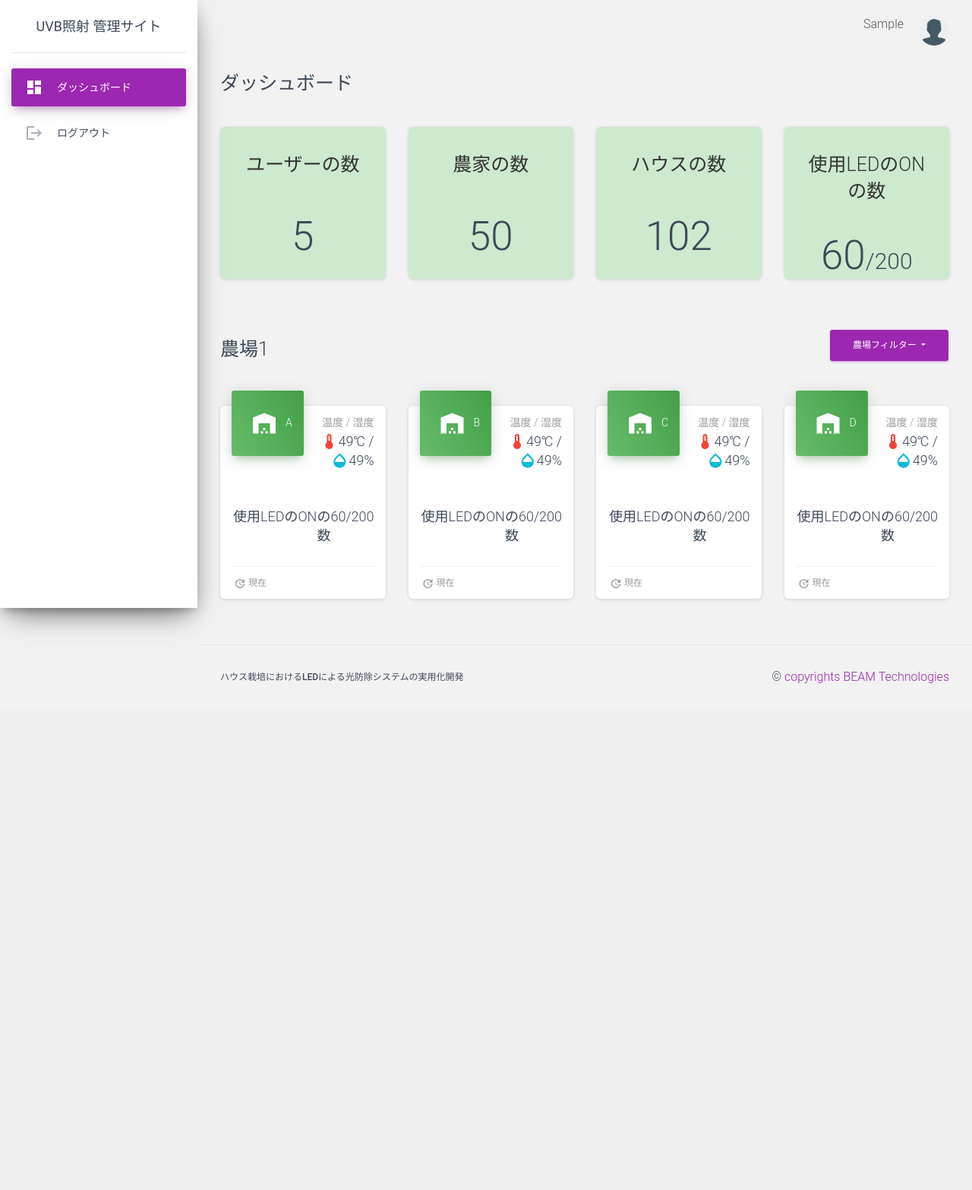
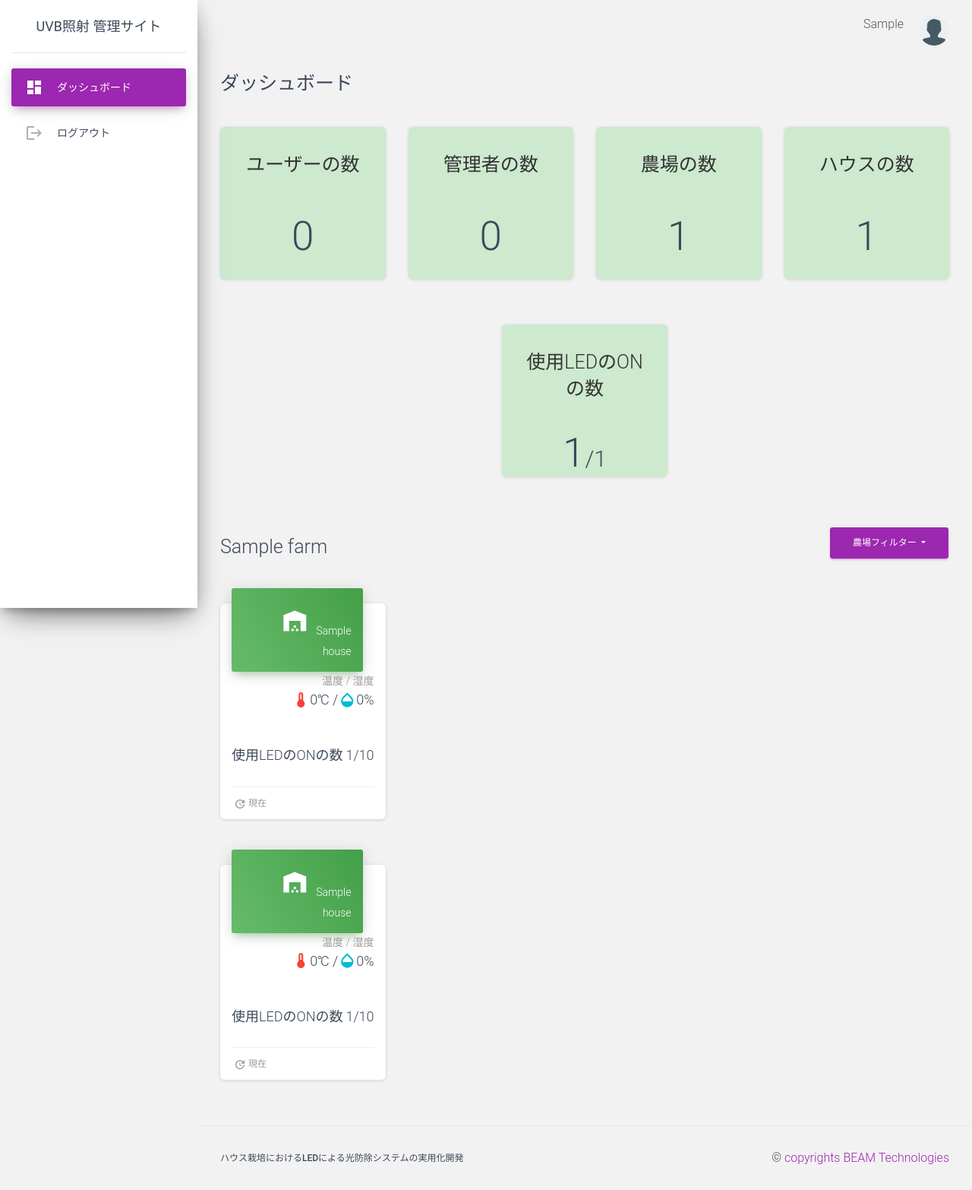
Before and after one commit to manirajpandian/uvb-light-system, a Django app: page / in a window 1280 px wide. Shown: the whole page at 76% size. Before the commit the page ends 899 px from the top, so only its background shows below. Run offline with Django 3.2, Linux system fonts and the light colour scheme; a user stored in the database is signed in; tables that the repository leaves empty hold one stand-in row (values such as "Sample post"); parts of the project's set-up code (start-up, migrations or seed data) failed here and were passed over; some libraries are stand-ins or nearby versions.

Commit message:
Delete house and Dashboard

```diff
--- a/apps/home/urls.py
+++ b/apps/home/urls.py
@@ -10,13 +10,11 @@ urlpatterns = [
 
     # The home page
     path('', views.index, name='home'),
-    # path('user_list', views.user_list, name='user_list'),
-    # path('add_user', views.add_user, name="add_user"),
-    # path('delete_user', views.delete_user, name='delete_user'),
-    # path('update_user',views.update_user,name='update_user'), #/<str:pk>
+    path('<int:farm_id>/', views.index, name='home_with_farm'),
     path('house_list',views.house_list, name="house_list"),
     path('house_list/<int:farm_id>/', views.house_list, name='house_list_with_farm'),
-    # path('update_house_status/<str:house_id>/', views.update_house_status, name='update_house_status'),
+    path('delete_house/<str:house_id>/', views.delete_house, name='delete_house'),
+    path('delete_house/<str:house_id>/<int:farm_id>/', views.delete_house, name='delete_house_with_farm'),
     path('add_house',views.add_house,name="add_house"),
     path('farm_manage',views.farm_manage, name="farm_manage"),
     path('house_lights',views.house_lights, name='house_lights'),
--- a/apps/home/views.py
+++ b/apps/home/views.py
@@ -18,21 +18,90 @@ from django.contrib.auth.models import User
 
 
 @login_required(login_url="/login/")
-def index(request):
-    print('request.user.id',request.user.id)
-    current_user_id = request.user.id
-    session_profile_obj, created = Profile.objects.get_or_create(user_id=current_user_id)
+def index(request,farm_id=None):
+    try:
+        print('request.user.id',request.user.id)
+        current_user_id = request.user.id
+        session_profile_obj, created = Profile.objects.get_or_create(user_id=current_user_id)
 
-    user_profile_image = request.session.get('user_profile_image')
-    request.session['role_id'] = session_profile_obj.role_id
-    user_role_id = request.session.get('role_id')
+        user_profile_image = request.session.get('user_profile_image')
+        request.session['role_id'] = session_profile_obj.role_id
+        user_role_id = request.session.get('role_id')
 
-    context = {'segment': 'dashboard',
+        # Admin login active user count
+        user_count = User.objects.filter(profile__role_id=2,is_active=True,profile__mapped_under=current_user_id).count()
+
+        #Super Admin login active admin count
+        admin_count = User.objects.filter(profile__role_id=1,is_active=True,profile__mapped_under=current_user_id).count()
+
+        #Farm count under the current admin ID
+        farm_count = Farm.objects.filter(user__id=current_user_id).count()
+
+        #Active House count under the current admin ID
+        house_count = House.objects.filter(farm__user_id=current_user_id,is_active=True).count()
+
+        #Active and Inactive LED count under the current admin ID
+        led_on_count = LED.objects.filter(pole__line__house__farm__user_id=current_user_id,is_on=True).count()
+        led_full_count = LED.objects.filter(pole__line__house__farm__user_id=current_user_id).count()
+
+        #Admin - Farm Filter and House Display
+        farms = Farm.objects.all()
+        if len(farms) > 0:
+            selected_farm_id = request.GET.get('farm_id') or farm_id
+            if selected_farm_id:
+                houses = House.objects.filter(farm_id=selected_farm_id).select_related('plant')
+                selected_farm = Farm.objects.get(pk=selected_farm_id)
+                selected_farm_name = selected_farm.farm_name
+            else:
+                default_farm = Farm.objects.first()
+                houses = House.objects.filter(farm=default_farm).select_related('plant')
+                selected_farm = default_farm
+                selected_farm_name = selected_farm.farm_name
+
+            for house in houses:
+                house.house_led_on_count = LED.objects.filter(pole__line__house_id=house.house_id, is_on=True).count()
+
+            #User House Display
+            user_houses= House.objects.filter(user__id=current_user_id).select_related('plant')
+            for house in user_houses:
+                house.uHouse_led_on_count = LED.objects.filter(pole__line__house_id=house.house_id, is_on=True).count()
+
+            context = {
+                'segment': 'dashboard',
+                'user_profile_image': user_profile_image,
+                'user_role_id':user_role_id,
+                'user_count': user_count,
+                'admin_count': admin_count,
+                'farm_count':farm_count,
+                'house_count':house_count,
+                'led_on_count':led_on_count,
+                'led_full_count':led_full_count,
+                'farms': farms,
+                'houses': houses,
+                'selected_farm_name': selected_farm_name,
+                'user_houses':user_houses
+                }
+            if request.method == "GET":
+                html_template = loader.get_template('home/dashboard.html')
+                return HttpResponse(html_template.render(context, request))
+            return redirect('')
+
+        else:
+            context = {'segment': 'dashboard',
                'user_profile_image': user_profile_image,
-               'user_role_id':user_role_id
+               'user_role_id':user_role_id,
+               'user_count': user_count,
+               'admin_count': admin_count,
+               'farm_count':farm_count,
+               'house_count':house_count,
+               'led_on_count':led_on_count,
+               'led_full_count':led_full_count,
                }
-    html_template = loader.get_template('home/dashboard.html')
-    return HttpResponse(html_template.render(context, request))
+            html_template = loader.get_template('home/dashboard.html')
+            return HttpResponse(html_template.render(context, request))
+    except BrokenPipeError as e:
+        print('exception BrokenPipeError', e)
+        return HttpResponseServerError()
 
 def house_lights(request):
     context = {'segment': 'house_lights'}
@@ -364,3 +433,20 @@ def delete_plant(request, plant_id):
     except BrokenPipeError as e:
         print('exception BrokenPipeError', e)
         return HttpResponseServerError()
+
+def delete_house(request, house_id, farm_id):
+    try:
+        if request.method == 'POST':
+            if house_id:
+                house = get_object_or_404(House, pk=house_id)
+                house.delete()
+                house_success_msg = f'{house.house_name}ハウスが正常に削除されました。'     # House successfully deleted
+                messages.success(request, house_success_msg)
+                if farm_id:
+                    return redirect('house_list_with_farm', farm_id=farm_id)
+                else:
+                    return redirect('house_list')
+
+    except BrokenPipeError as e:
+        print('Exception BrokenPipeError', e)
+        return HttpResponseServerError()
--- a/apps/templates/home/dashboard.html
+++ b/apps/templates/home/dashboard.html
@@ -19,31 +19,45 @@
 
 <h3>ダッシュボード</h3>
 <div class="row justify-content-around">
+
   <div class="col-lg-3">
     <div class="card text-center custom-card-height color1">
       <div class="card-header">
         <h3 class="text-center">ユーザーの数</h3>
       </div>
       <div class="card-body d-flex flex-column justify-content-center align-items-center">
-        <h1 class="card-title">5</h1>
+        <h1 class="card-title">{{ user_count }}</h1>
       </div>
     </div>
   </div>
+
+  <div class="col-lg-3">
+    <div class="card text-center custom-card-height color1">
+      <div class="card-header">
+        <h3 class="text-center">管理者の数</h3>
+      </div>
+      <div class="card-body d-flex flex-column justify-content-center align-items-center">
+        <h1 class="card-title">{{ admin_count }}</h1>
+      </div>
+    </div>
+  </div>
+
   <div class="col-lg-3 ">
     <div class="card text-center custom-card-height color1">
       <div class="card-header">
-        <h3 class="text-center">農家の数</h3>
+        <h3 class="text-center">農場の数</h3>
       </div>
       <div class="card-body d-flex flex-column justify-content-center align-items-center">
-        <h1 class="card-title">50</h1>
+        <h1 class="card-title">{{ farm_count }}</h1>
       </div>
     </div>
   </div>
+
   <div class="col-lg-3">
     <div class="card text-center custom-card-height color1">
       <div class="card-header"> <h3 class="text-center">ハウスの数</h3> </div>
       <div class="card-body d-flex flex-column justify-content-center align-items-center">
-        <h1 class="card-title">102</h1>
+        <h1 class="card-title">{{ house_count }}</h1>
       </div>
     </div>
   </div>
@@ -52,7 +66,7 @@
     <div class="card text-center custom-card-height color1">
       <div class="card-header"> <h3 class="text-center">使用LEDのONの数</h3> </div>
       <div class="card-body d-flex flex-column justify-content-center align-items-center">
-        <h1 class="card-title">60<span style="font-size:30px;">/200</span></h1>
+        <h1 class="card-title">{{ led_on_count }}<span style="font-size:30px;">/{{ led_full_count }}</span></h1>
       </div>
     </div>
 </div>
@@ -60,112 +74,84 @@
 </div>
 <br>
 <div class="d-flex align-items-center justify-content-end justify-content-between mb-3">
-  <h3>農場1</h3>
+  <h3>{{ selected_farm_name }}</h3>
   <div class="dropdown my-2">
     <button class="btn btn-primary dropdown-toggle" type="button" id="dropdownMenuButton" data-toggle="dropdown" aria-haspopup="true" aria-expanded="false">
      <span>農場フィルター</span>
     </button>
     <div class="dropdown-menu" aria-labelledby="dropdownMenuButton">
-      <a class="dropdown-item" href="#">農場1</a>
-      <a class="dropdown-item" href="#">農場2</a>
-      <a class="dropdown-item" href="#">農場3</a>
+      {% for farm in farms %}
+          <a class="dropdown-item" href="{% url 'home_with_farm' farm_id=farm.farm_id %}">{{ farm.farm_name }}</a>
+      {% endfor %}
   </div>
   </div>
 </div>
+{% if houses|length > 0 %}
 
 <div class="row">
+  {% for house in houses %}
 <div class="col-lg-3 col-md-6 col-sm-6">
-    <a href="/house_lights">
+    <!-- <a href="/house_lights/{{ house.house_id }}"> -->
     <div class="card card-stats" style="cursor: pointer;">
         <div class="card-header card-header-success card-header-icon">
-        <div class="card-icon"><i class="material-icons">warehouse</i>A</div>
+            <div class="card-icon"><i class="material-icons">warehouse</i>{{ house.house_name }}</div>
             <p class="card-category">温度 / 湿度</p>
-        <h4 class="card-title" style="display: flex;align-items: center;justify-content: end;flex-wrap: wrap;">
-          <span class="material-icons text-danger">device_thermostat</span>49℃ /
-          <span class="material-icons text-info">opacity</span>49%
+            <h4 class="card-title" style="display: flex; align-items: center; justify-content: end; flex-wrap: wrap;">
+                <span class="material-icons text-danger">device_thermostat</span>0℃ /
+                <span class="material-icons text-info">opacity</span>0%
             </h4>
             <br>
             <br>
             <div class="card-title d-flex justify-content-between">
                 <h4>使用LEDのONの数</h4>
-          <h4>60/200</h4>
+                <h4>{{ house.house_led_on_count }}/{{ house.total_leds }}</h4>
             </div>
         </div>
         <div class="card-footer">
             <div class="stats"><i class="material-icons">update</i> 現在</div>
         </div>
     </div>
-  </a>
+    <!-- </a> -->
 </div>
+{% endfor %}
+{% else %}
+      <div class="text-center">
+        <h4 class="text-warning">ハウスがありません</h4>
+    </div>
+{% endif %}
+</div>
+{% if user_houses|length > 0 %}
+<div class="row">
+  {% for house in user_houses %}
 <div class="col-lg-3 col-md-6 col-sm-6">
-    <a href="/apps/templates/home/house-lights.html">
+    <!-- <a href="/house_lights/{{ house.house_id }}"> -->
     <div class="card card-stats" style="cursor: pointer;">
         <div class="card-header card-header-success card-header-icon">
-        <div class="card-icon"><i class="material-icons">warehouse</i>B</div>
+            <div class="card-icon"><i class="material-icons">warehouse</i>{{ house.house_name }}</div>
             <p class="card-category">温度 / 湿度</p>
-        <h4 class="card-title" style="display: flex;align-items: center;justify-content: end;flex-wrap: wrap;">
-          <span class="material-icons text-danger">device_thermostat</span>49℃ /
-          <span class="material-icons text-info">opacity</span>49%
+            <h4 class="card-title" style="display: flex; align-items: center; justify-content: end; flex-wrap: wrap;">
+                <span class="material-icons text-danger">device_thermostat</span>0℃ /
+                <span class="material-icons text-info">opacity</span>0%
             </h4>
             <br>
             <br>
             <div class="card-title d-flex justify-content-between">
                 <h4>使用LEDのONの数</h4>
-              <h4>60/200</h4>
+                <h4>{{ house.uHouse_led_on_count }}/{{ house.total_leds }}</h4>
             </div>
         </div>
         <div class="card-footer">
             <div class="stats"><i class="material-icons">update</i> 現在</div>
         </div>
     </div>
-  </a>
+    <!-- </a> -->
 </div>
-  <div class="col-lg-3 col-md-6 col-sm-6">
-    <a href="/apps/templates/home/house-lights.html">
-    <div class="card card-stats" style="cursor: pointer;">
-      <div class="card-header card-header-success card-header-icon">
-        <div class="card-icon"><i class="material-icons">warehouse</i>C</div>
-        <p class="card-category">温度 / 湿度</p>
-        <h4 class="card-title" style="display: flex;align-items: center;justify-content: end;flex-wrap: wrap;">
-          <span class="material-icons text-danger">device_thermostat</span>49℃ /
-          <span class="material-icons text-info">opacity</span>49%
-        </h4>
-        <br>
-        <br>
-        <div class="card-title d-flex justify-content-between">
-          <h4>使用LEDのONの数</h4>
-          <h4>60/200</h4>
+{% endfor %}
+{% else %}
+      <div class="text-center">
+        <h4 class="text-warning">ハウスがありません</h4>
     </div>
-      </div>
-      <div class="card-footer">
-        <div class="stats"><i class="material-icons">update</i> 現在</div>
-      </div>
-    </div>
-  </a>
-  </div>
-  <div class="col-lg-3 col-md-6 col-sm-6">
-    <a href="/apps/templates/home/house-lights.html">
-    <div class="card card-stats" style="cursor: pointer;">
-      <div class="card-header card-header-success card-header-icon">
-        <div class="card-icon"><i class="material-icons">warehouse</i>D</div>
-        <p class="card-category">温度 / 湿度</p>
-        <h4 class="card-title" style="display: flex;align-items: center;justify-content: end;flex-wrap: wrap;">
-          <span class="material-icons text-danger">device_thermostat</span>49℃ /
-          <span class="material-icons text-info">opacity</span>49%
-        </h4>
-        <br>
-        <br>
-        <div class="card-title d-flex justify-content-between">
-          <h4>使用LEDのONの数</h4>
-          <h4>60/200</h4>
-        </div>
-      </div>
-      <div class="card-footer">
-        <div class="stats"><i class="material-icons">update</i> 現在</div>
-      </div>
-    </div>
-  </a>
-  </div>
+{% endif %}
 </div>
 
 
```
Also changed, not shown: apps/templates/home/house-list.html (+53 -1 lines). Lines whose indentation alone changed are shown as unchanged.
